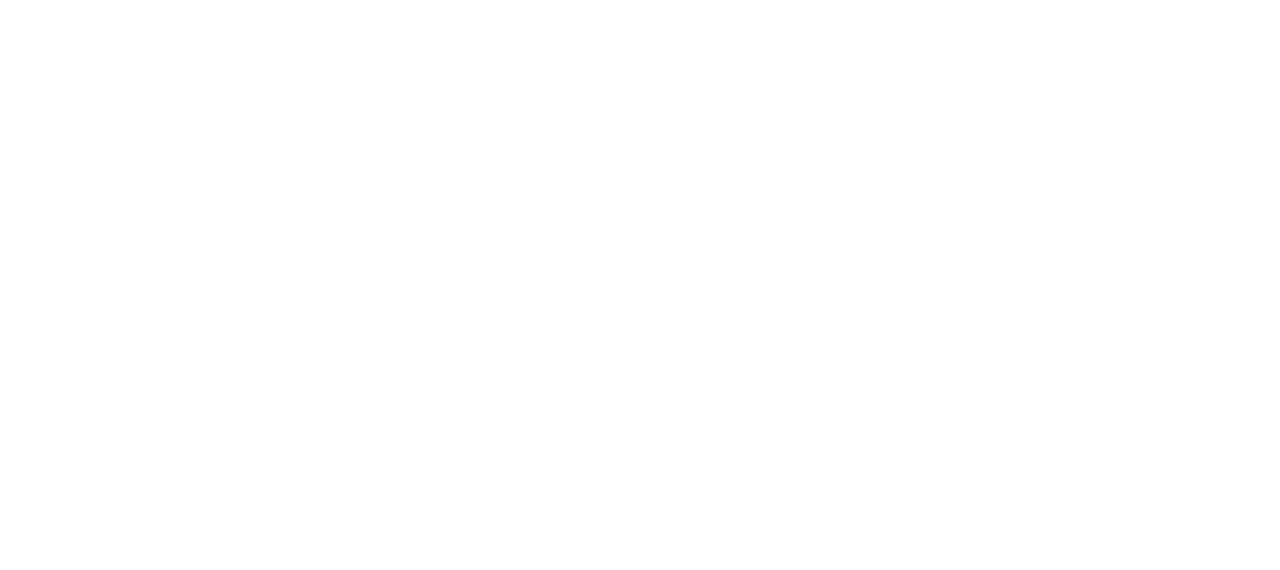
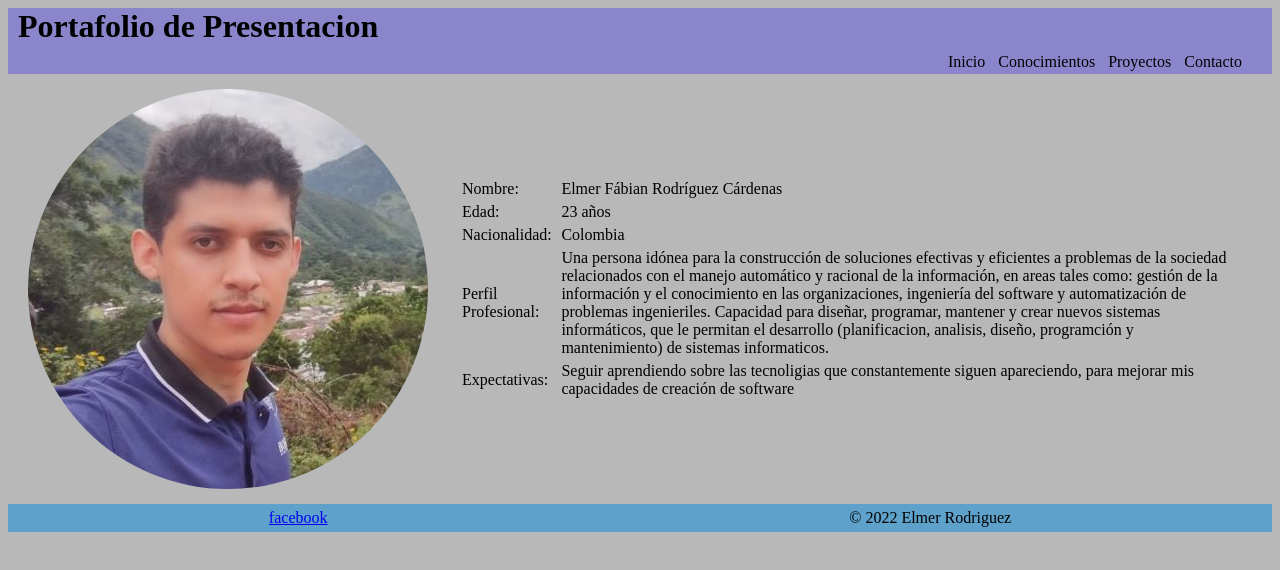
Before and after one commit to elmer718/portafolio, a plain HTML site: page index.html in a window 1280 px wide. Drawn offline with Linux system fonts and the light colour scheme.

Commit message:
diseño de la pagina index

```diff
--- /dev/null
+++ b/css/style.css
@@ -0,0 +1,62 @@
+
+.head {
+	background-color: #8B86CC;
+
+}
+.head > h1{
+	margin: 5px;
+	margin-left: 10px;
+}
+.menu{
+	display: flex;
+	justify-content: flex-end;
+    margin-right: 20px;
+}
+.menu > a{
+	color: black;
+    cursor: pointer;
+    text-decoration: none;
+    margin: 3px;
+    margin-right: 10px;
+}
+
+body {
+	background-color: #B8B8B8;
+}
+.cuerpo{
+	display: flex;
+	justify-content: space-evenly;
+    align-items: center;
+    margin-top: 15px;
+}
+.img{
+	margin-left: 20px;
+	margin-right: 10px;
+}
+.img>img{
+	display: block;
+	border-radius: 100%;
+}
+.informacion{
+	margin-left: 20px;
+	margin-right: 40px;
+}
+table{
+	display: table;
+    border-collapse: separate;
+    box-sizing: border-box;
+    text-indent: initial;
+    border-spacing: 3px;
+}
+
+footer{
+	background-color: #5EA1CA;
+	margin-top: 15px;
+}
+.footer{
+	display: flex;
+	justify-content: space-around;
+}
+.footer > div{
+	margin: 5px;
+}
--- a/index.html
+++ b/index.html
@@ -4,8 +4,58 @@
 	<meta charset="UTF-8">
 	<meta name="viewport" content="width=device-width, initial-scale=1.0">
 	<title>Elmer Rodriguez</title>
+	<link rel="stylesheet" type="text/css" href="css/style.css">
 </head>
 <body>
-
+	<header>
+		<div class="head">
+			<h1>Portafolio de Presentacion</h1>
+			<div class="menu">
+				<a href="index.html">Inicio</a>
+				<a href="#">Conocimientos</a>
+				<a href="#">Proyectos</a>
+				<a href="#">Contacto</a>
+			</div>
+		</div>
+	</header>
+	<div class="cuerpo">
+		<div>
+			<div class="img"><img src="img/foto.jpg"></div>
+		</div>
+		<div>
+			<div class="informacion">
+				<table>
+					<tr>
+						<td>Nombre: </td>
+						<td>Elmer Fábian Rodríguez Cárdenas</td>
+					</tr>
+					<tr>
+						<td>Edad: </td>
+						<td>23 años</td>
+					</tr>
+					<tr>
+						<td>Nacionalidad: </td>
+						<td>Colombia</td>
+					</tr>
+					<tr>
+						<td>Perfil Profesional: </td>
+						<td>Una persona idónea para la construcción de soluciones efectivas y eficientes a problemas de la sociedad relacionados con el manejo automático y racional de la información, en areas tales como: gestión de la información y el conocimiento en las organizaciones, ingeniería del software y automatización de problemas ingenieriles. Capacidad para diseñar, programar, mantener y crear nuevos sistemas informáticos, que le permitan el desarrollo (planificacion, analisis, diseño, programción y mantenimiento) de sistemas informaticos.</td>
+					</tr>
+					<tr>
+						<td>Expectativas: </td>
+						<td>Seguir aprendiendo sobre las tecnoligias que constantemente siguen apareciendo, para mejorar mis capacidades de creación de software</td>
+					</tr>
+				</table>
+			</div>
+		</div>
+	</div>
+	<footer>
+		<div class="footer">
+			<div>
+				<a href="#"><img src="">facebook</a>
+			</div>
+			<div>© 2022 Elmer Rodriguez</div>
+		</div>
+	</footer>
 </body>
 </html>
```
Also changed, not shown: img/foto.jpg (added).
